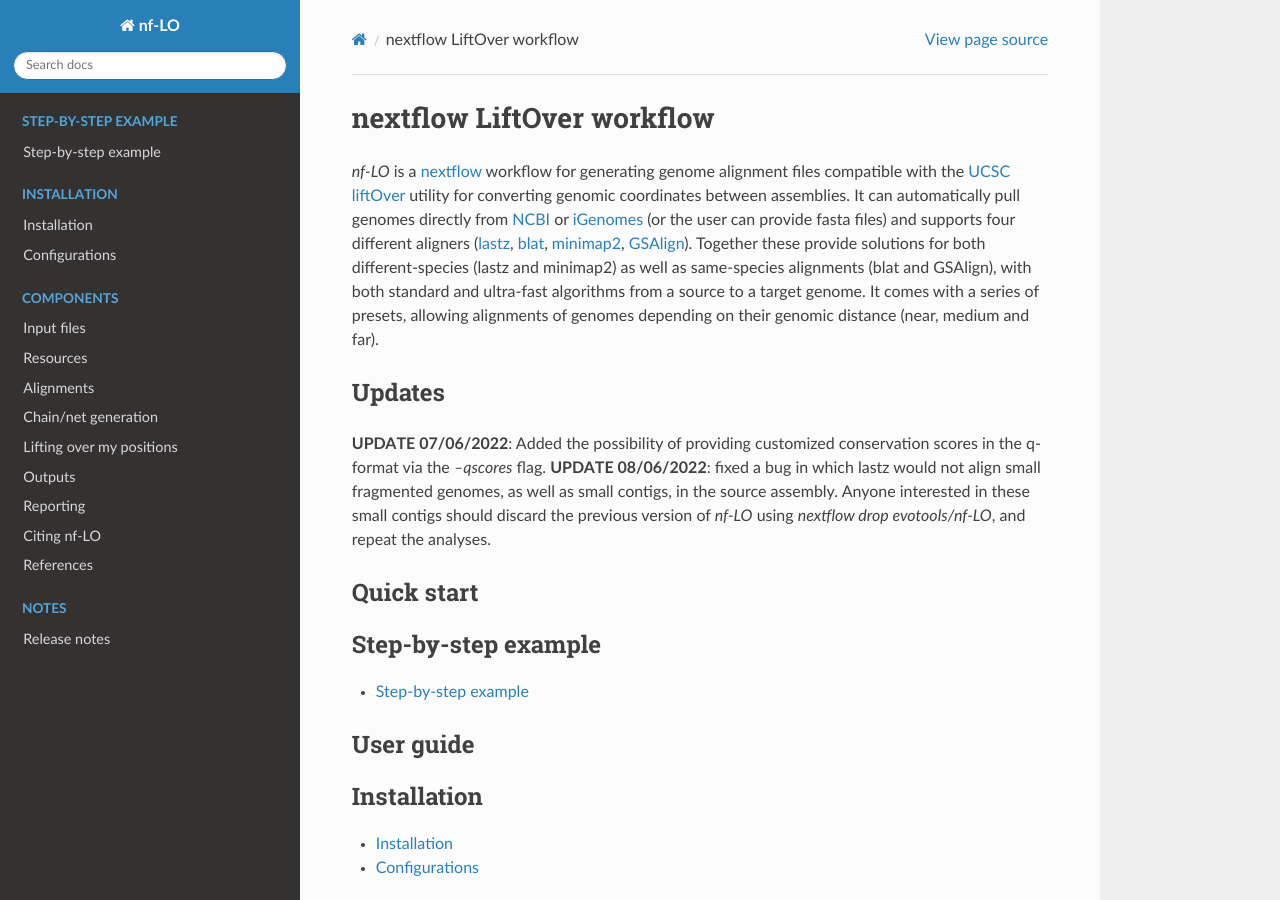
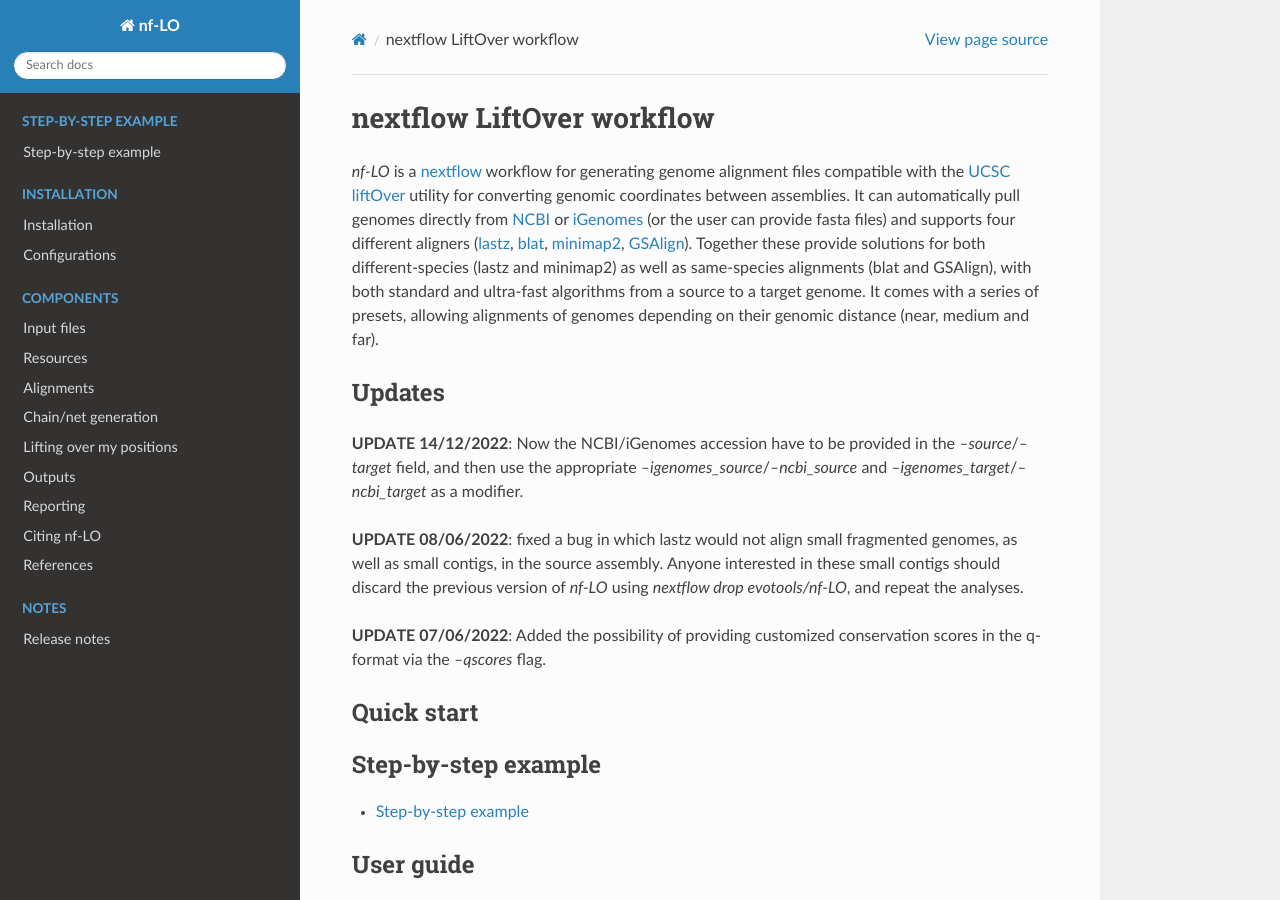
Before and after one commit to evotools/nf-LO, a Sphinx documentation site: the page built from docs/index.rst, in a window 1280 px wide and 900 px high. Built offline with Sphinx 7.4.7 and the Read the Docs theme 2.0.0, drawn with Linux system fonts in a browser that asks for light colours.

Commit message:
Update new release note in documentation page

```diff
--- a/docs/index.rst
+++ b/docs/index.rst
@@ -10,8 +10,11 @@
 
 Updates
 ==================
+**UPDATE 14/12/2022**: Now the NCBI/iGenomes accession have to be provided in the `--source`/`--target` field, and then use the appropriate `--igenomes_source`/`--ncbi_source` and `--igenomes_target`/`--ncbi_target` as a modifier.
+
+**UPDATE 08/06/2022**: fixed a bug in which lastz would not align small fragmented genomes, as well as small contigs, in the source assembly. Anyone interested in these small contigs should discard the previous version of `nf-LO` using `nextflow drop evotools/nf-LO`, and repeat the analyses.
+
 **UPDATE 07/06/2022**: Added the possibility of providing customized conservation scores in the q-format via the `--qscores` flag.
-**UPDATE 08/06/2022**: fixed a bug in which lastz would not align small fragmented genomes, as well as small contigs, in the source assembly. Anyone interested in these small contigs should discard the previous version of `nf-LO` using `nextflow drop evotools/nf-LO`, and repeat the analyses.
 
 
 .. _nextflow: https://www.nextflow.io/
```
